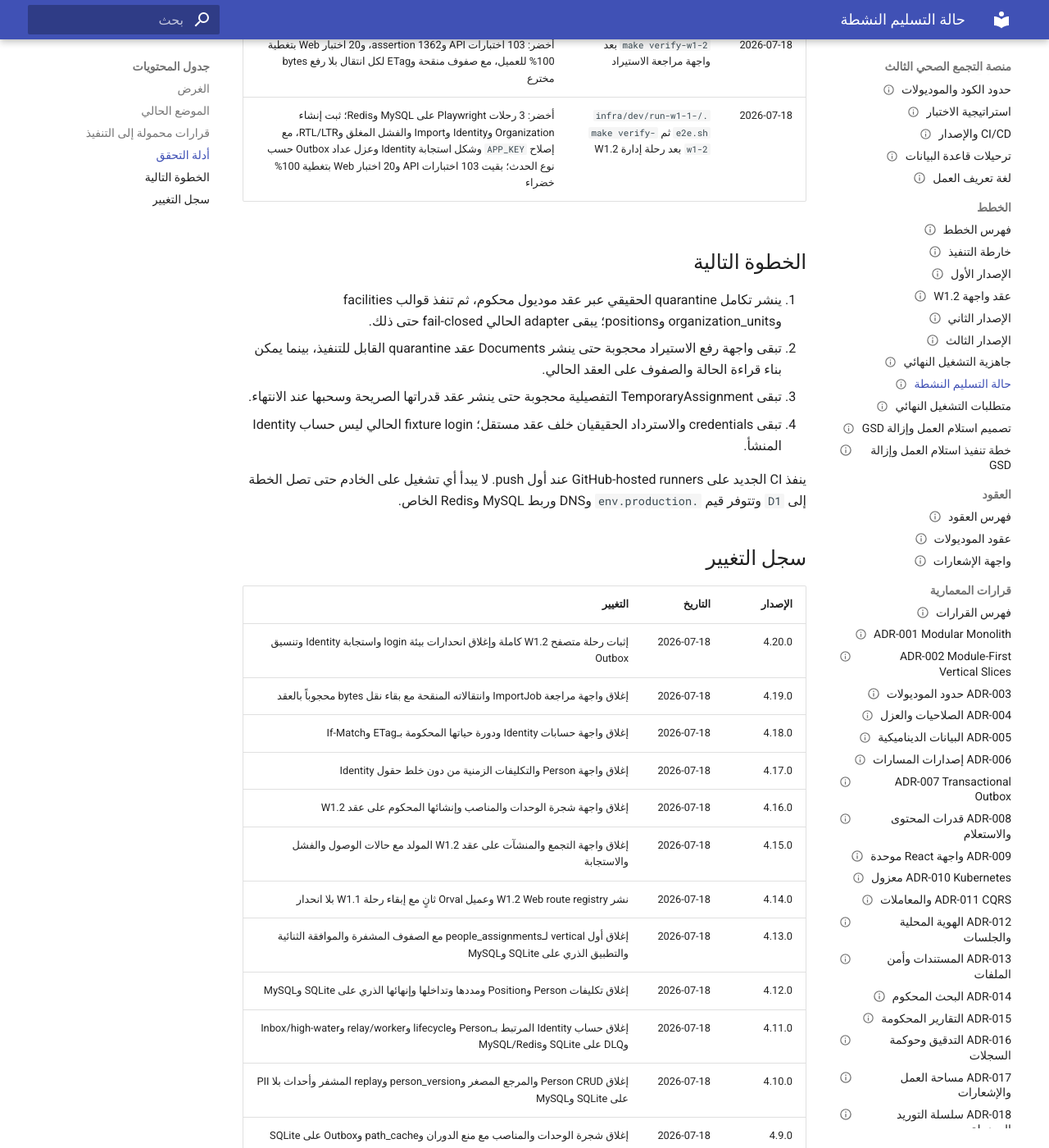
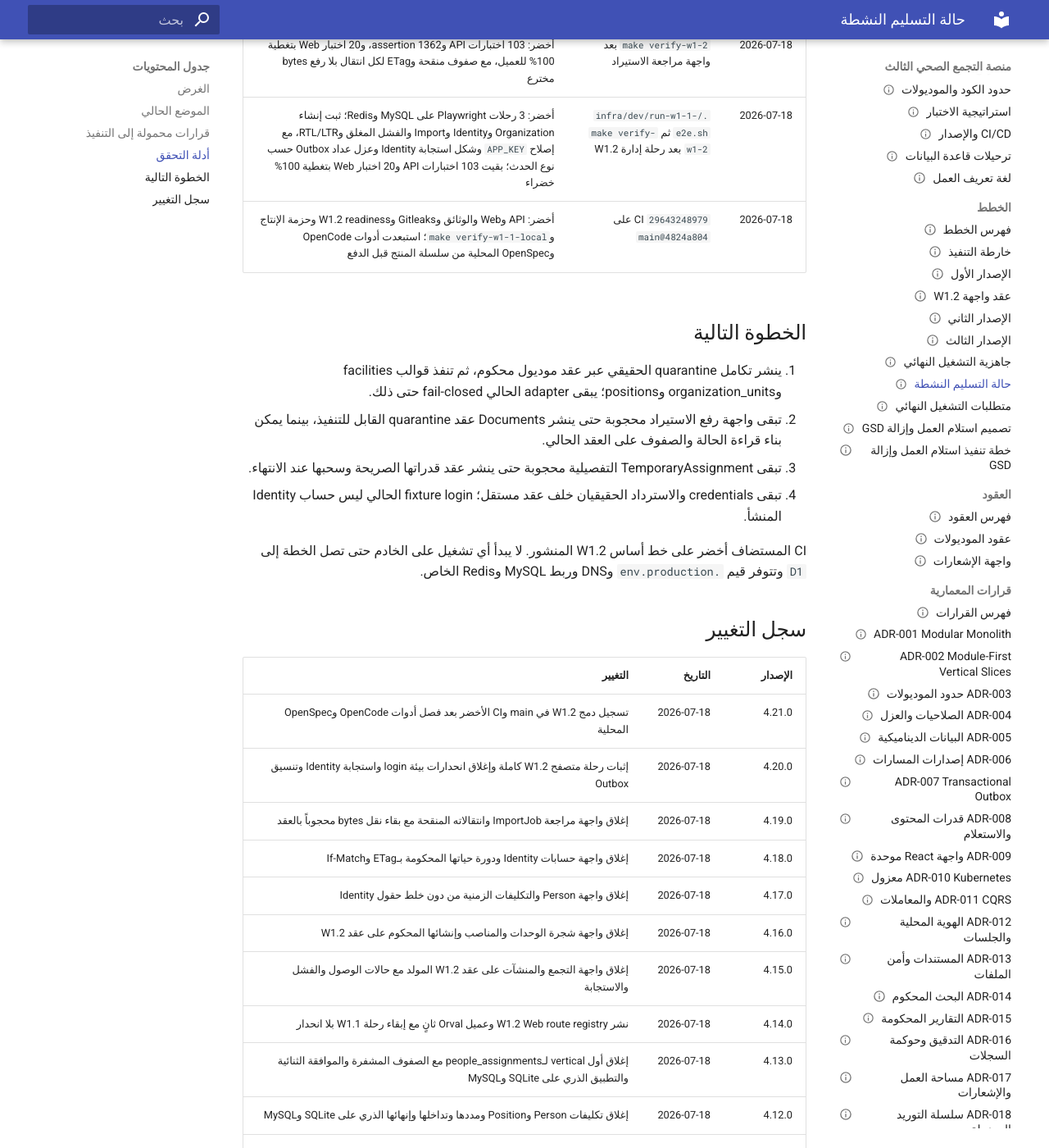
Before and after one commit to tariiq222/cluster, an MkDocs documentation site: the page built from docs/plans/active-delivery-status.md, in a window 1280 px wide and 1400 px high, scrolled down 4896 px. Shown: the whole window at 82% size. Built offline with MkDocs 1.6.1 and Material for MkDocs 9.7.7, drawn with Linux system fonts in a browser that asks for light colours; some of the changed text lies outside the part shown.

Commit message:
docs: record green W1.2 integration CI

```diff
--- a/docs/plans/active-delivery-status.md
+++ b/docs/plans/active-delivery-status.md
@@ -3,7 +3,7 @@ doc_id: PLN-AS-001
 title: حالة التسليم النشطة
 type: plans
 status: accepted
-version: 4.20.0
+version: 4.21.0
 date: 2026-07-18
 owner: طارق
 reviewers: []
@@ -28,8 +28,8 @@ references:
   `make verify-w1-1-local` أخضران، ولا تعاد أعمالها إلا لمعالجة انحدار.
 - الموجة النشطة: **W1.2 Organization + Identity + Import** — تخطيط W12-REQ وW12-FE
   مكتمل، وأغلقت بوابة الجاهزية W12-00 محلياً.
-- خط الأساس المحلي: `main` يتضمن W1.2 حتى شريحة تكليفات Person وPosition؛ يحتاج push فقط
-  ليظهر دليله في CI المستضاف.
+- خط الأساس المنشور: `main` يتضمن W1.2 حتى رحلة إدارة Organization وIdentity وImport
+  عند `4824a804`، وCI المستضاف `29643248979` أخضر.
 - ADR-024 مقبول، وملكية Person واتجاه `Identity -> Organization` وtaxonomy الحساب
   وعقود OpenAPI والأحداث والاستيراد والنطاق وbootstrap مجمدة ومتسقة.
 - اكتمل CRUD الخلفي الحالي للتجمع والمنشآت محلياً: إنشاء/قراءة/تعديل التجمع الواحد،
@@ -123,6 +123,7 @@ references:
 | 2026-07-18 | `make verify-w1-2` بعد واجهة حسابات Identity | أخضر: 103 اختبارات API و1362 assertion، و18 اختبار Web بتغطية 100% للعميل، مع ETag/If-Match ورفض mutation بلا نسخة |
 | 2026-07-18 | `make verify-w1-2` بعد واجهة مراجعة الاستيراد | أخضر: 103 اختبارات API و1362 assertion، و20 اختبار Web بتغطية 100% للعميل، مع صفوف منقحة وETag لكل انتقال بلا رفع bytes مخترع |
 | 2026-07-18 | `./infra/dev/run-w1-1-e2e.sh` ثم `make verify-w1-2` بعد رحلة إدارة W1.2 | أخضر: 3 رحلات Playwright على MySQL وRedis؛ ثبت إنشاء Organization وIdentity وImport والفشل المغلق وRTL/LTR، مع إصلاح `APP_KEY` وشكل استجابة Identity وعزل عداد Outbox حسب نوع الحدث؛ بقيت 103 اختبارات API و20 اختبار Web بتغطية 100% خضراء |
+| 2026-07-18 | CI `29643248979` على `main@4824a804` | أخضر: API وWeb والوثائق وGitleaks وW1.2 readiness وحزمة الإنتاج و`make verify-w1-1-local`؛ استبعدت أدوات OpenCode وOpenSpec المحلية من سلسلة المنتج قبل الدفع |
 
 ## الخطوة التالية
 
@@ -131,13 +132,14 @@ references:
 3. تبقى TemporaryAssignment التفصيلية محجوبة حتى ينشر عقد قدراتها الصريحة وسحبها عند الانتهاء.
 4. تبقى credentials والاسترداد الحقيقيان خلف عقد مستقل؛ fixture login الحالي ليس حساب Identity المنشأ.
 
-ينفذ CI الجديد على GitHub-hosted runners عند أول push. لا يبدأ أي تشغيل على الخادم
-حتى تصل الخطة إلى `D1` وتتوفر قيم `.env.production` وDNS وربط MySQL وRedis الخاص.
+CI المستضاف أخضر على خط أساس W1.2 المنشور. لا يبدأ أي تشغيل على الخادم حتى تصل
+الخطة إلى `D1` وتتوفر قيم `.env.production` وDNS وربط MySQL وRedis الخاص.
 
 ## سجل التغيير
 
 | الإصدار | التاريخ | التغيير |
 |---|---|---|
+| 4.21.0 | 2026-07-18 | تسجيل دمج W1.2 في main وCI الأخضر بعد فصل أدوات OpenCode وOpenSpec المحلية |
 | 4.20.0 | 2026-07-18 | إثبات رحلة متصفح W1.2 كاملة وإغلاق انحدارات بيئة login واستجابة Identity وتنسيق Outbox |
 | 4.19.0 | 2026-07-18 | إغلاق واجهة مراجعة ImportJob وانتقالاته المنقحة مع بقاء نقل bytes محجوباً بالعقد |
 | 4.18.0 | 2026-07-18 | إغلاق واجهة حسابات Identity ودورة حياتها المحكومة بـETag وIf-Match |
```
